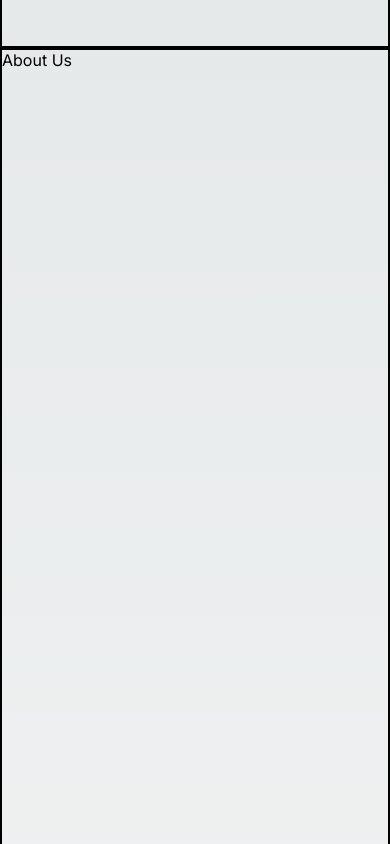
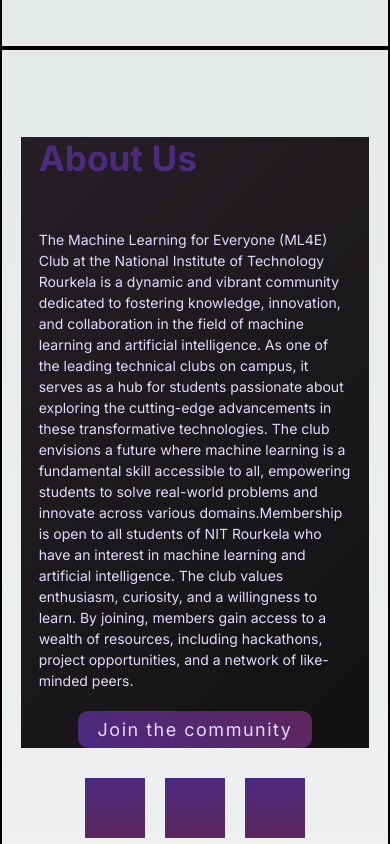
Before and after one commit to Kokoro-Salmon/ML4E_Main_Site, a Next.js app: page / in a window 390 px wide. Shown: the part 1640-2484 px from the top of the page. Built offline with nearby package versions, Linux system fonts and the light colour scheme.

Commit message:
Converted Ashish code into Next format

```diff
--- a/src/app/components/aboutus.css
+++ b/src/app/components/aboutus.css
@@ -3,3 +3,186 @@
     width: 100vw;
     border: black 2px solid;
 }
+
+
+* {
+    margin: 0;
+    padding: 0;
+    box-sizing: border-box;
+}
+
+.section {
+    width: 100%;
+    min-height: 100vh;
+    /* background-color: rgb(18, 18, 18); */
+    display: flex;
+    flex-direction: column;
+}
+
+.container {
+    width: 90%;
+    margin: auto;
+    padding-top: 80px;
+    flex-grow: 1;
+}
+
+.content-section {
+    float: left;
+    width: 85%;
+    background: linear-gradient(135deg, rgb(37, 31, 37), rgb(18, 18, 18));
+}
+
+.icon-section {
+    float: right;
+    height: 380px;
+}
+
+.handles {
+    margin: 15px 10px;
+    margin-top: 50px;
+    height: 60px;
+    width: 60px;
+    background: linear-gradient(180deg, #4B2A80, rgb(93, 38, 93));
+    display: flex;
+    justify-content: center;
+    align-items: center;
+    transition: transform 0.3s;
+}
+
+.handles:hover {
+    transform: scale(1.1);
+}
+
+i {
+    font-size: 40px;
+    color: black;
+    transition: color 0.3s;
+}
+
+i:hover {
+    color: greenyellow;
+}
+
+.content-section .title {
+    font-size: 60px;
+    color: #4B2A80;
+    margin-left: 5%;
+    margin-top: 2%;
+
+}
+
+.content-section .content p {
+    margin-left: 5%;
+    margin-top: 50px;
+    margin-right: 10px;
+    font-size: 17px;
+    line-height: 1.5;
+    color:#E4D9FF;
+    ;
+
+}
+
+.content-section .content .button {
+    margin-left: 5%;
+    margin-top: 80px;
+    margin-bottom: 10px;
+    margin-right: 10px;
+    float: right;
+    transition: transform 0.3s;
+}
+
+.content-section .content .button a {
+    background: linear-gradient(45deg, #4B2A80, rgb(93, 38, 93));
+    padding: 12px 40px;
+    text-decoration: none;
+    color:#E4D9FF;
+    font-size: 25px;
+    letter-spacing: 1.5px;
+    border-radius: 10px;
+    display: inline-block;
+}
+
+.content-section .content .button a:hover {
+    transform: scale(1.05);
+}
+
+/* Responsive styles */
+@media (max-width: 1200px) {
+    .content-section, .icon-section {
+        width: 100%;
+        float: none;
+    }
+    .content-section .title {
+        font-size: 50px;
+    }
+    .content-section .content p {
+        margin-right: 5%;
+    }
+    .content-section .content .button {
+        float: none;
+        text-align: center;
+        margin: 40px auto 10px;
+    }
+    .social{
+        display: flex;
+        justify-content: center;
+        align-items: center;
+    }
+}
+
+@media (max-width: 768px) {
+    .content-section .title {
+        font-size: 40px;
+    }
+    .content-section .content p {
+        font-size: 15px;
+    }
+    .content-section .content .button a {
+        font-size: 20px;
+        padding: 10px 30px;
+    }
+    .social{
+        display: flex;
+        justify-content: center;
+        align-items: center;
+    }
+}
+
+@media (max-width: 480px) {
+    .content-section {
+        width: 100%;
+        float: none;
+    }
+    .content-section .title {
+        font-size: 30px;
+    }
+    .content-section .content p {
+        font-size: 14px;
+    }
+    .content-section .content .button {
+        float: none;
+        text-align: center;
+        margin: 20px auto;
+    }
+    .content-section .content .button a {
+        font-size: 18px;
+        padding: 8px 20px;
+    }
+    .icon-section {
+        display: flex;
+        justify-content: center;
+        align-items: center;
+        margin-top: 20px;
+        width: 100%;
+        height: auto;
+        float: none;
+    }
+    .social{
+        display: flex;
+        justify-content: center;
+        align-items: center;
+    }
+    .handles {
+        margin: 10px;
+    }
+}
--- a/src/app/components/aboutus.jsx
+++ b/src/app/components/aboutus.jsx
@@ -2,6 +2,33 @@
 import './aboutus.css';
 export default function Aboutus() {
   return (
-    <div className="aboutMain">About Us</div>
+    <div className="aboutMain">
+      <div className="section">
+        <div className="container">
+            <div className="content-section">
+                <div className="title">
+                    <h3>About Us</h3>
+                </div>
+                <div className="content">
+                    <p>The Machine Learning for Everyone (ML4E) Club at the National Institute of Technology Rourkela is a dynamic and vibrant community dedicated to fostering knowledge, innovation, and collaboration in the field of machine learning and artificial intelligence. As one of the leading technical clubs on campus, it serves as a hub for students passionate about exploring the cutting-edge advancements in these transformative technologies.
+                       The club envisions a future where machine learning is a fundamental skill accessible to all, empowering students to solve real-world problems and innovate across various domains.Membership is open to all students of NIT Rourkela who
+                       have an interest in machine learning and artificial intelligence. The club values enthusiasm, curiosity, and a willingness to learn. By joining, members gain access to a wealth of resources, including hackathons, project opportunities, and a network of like-minded peers.
+                    </p>
+                    <div className="button">
+                        <a href="">Join the community</a>
+                    </div>
+                </div>
+            </div>
+            <div className="icon-section">
+                <div className="social">
+                    <div className="handles"><a href=""><i className="fab fa-linkedin"></i></a></div>
+                    <div className="handles"><a href=""><i className="fab fa-discord"></i></a></div>
+                    <div className="handles"><a href=""><i className="fab fa-whatsapp"></i></a></div>
+                </div>
+            </div>
+        </div>
+     </div>
+
+    </div>
   )
 }
```
